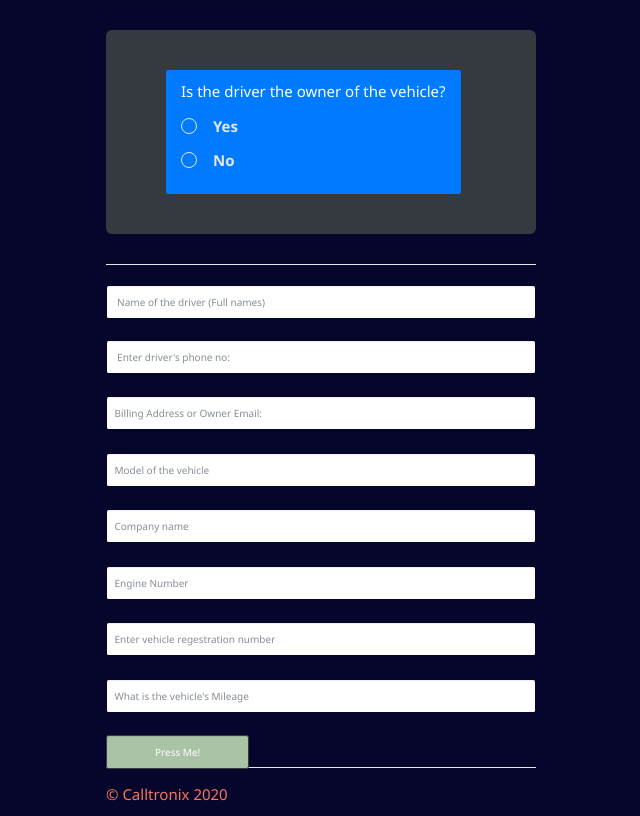
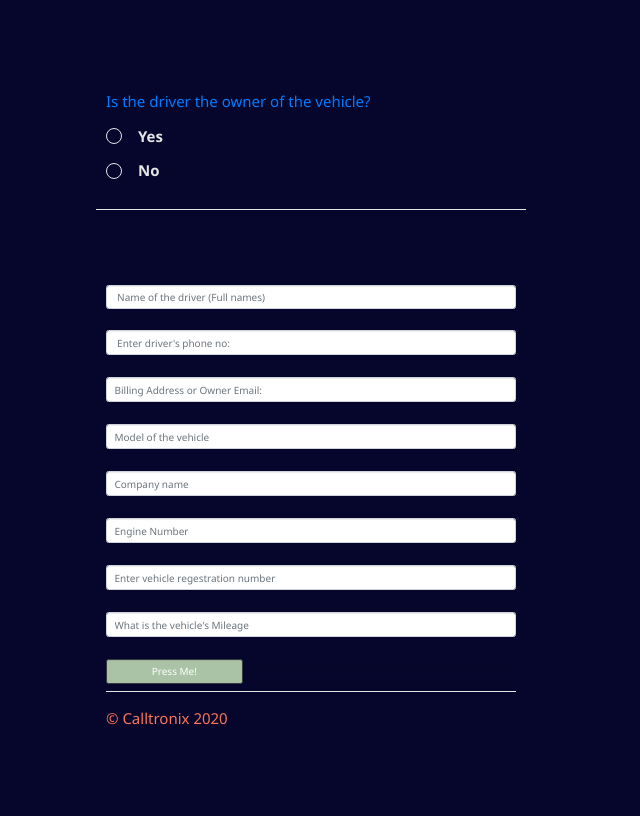
Before and after one commit to x0can/Automate-it, a Flask app: page /attendant in a window 1280 px wide. Shown: the whole page, without its empty margins (319-959 px from the left). After the commit the page ends 725 px from the top, so only its background shows below. Run offline with Flask 2, Linux system fonts and the light colour scheme; some libraries are stand-ins or nearby versions.

Commit message:
update styles

```diff
--- a/app/templates/index.html
+++ b/app/templates/index.html
@@ -8,11 +8,12 @@
   <meta name="author" content="">
 
   <title>Store</title>
-  <link href="https://fonts.googleapis.com/css?family=Open+Sans" rel="stylesheet">
+  <!-- <link href="https://fonts.googleapis.com/css?family=Open+Sans" rel="stylesheet"> -->
   <link rel="stylesheet" href="http://maxcdn.bootstrapcdn.com/bootstrap/3.3.7/css/bootstrap.min.css">
+  <link rel="stylesheet" href="https://stackpath.bootstrapcdn.com/bootstrap/4.3.1/css/bootstrap.min.css" integrity="sha384-ggOyR0iXCbMQv3Xipma34MD+dH/1fQ784/j6cY/iJTQUOhcWr7x9JvoRxT2MZw1T" crossorigin="anonymous">
 
   <!-- Bootstrap core CSS -->
-  <link href="{{ url_for('static', filename='bootstrap.min.css') }}" rel="stylesheet">
+  <!-- <link href="{{ url_for('static', filename='bootstrap.min.css') }}" rel="stylesheet"> -->
 
   <!-- Custom styles for this template -->
   <link href="{{ url_for('static', filename='narrow-jumbotron.css') }}" rel="stylesheet">
@@ -34,11 +35,8 @@
     <div class="container" style="font-size: 15px">
 
     <div class="dark">
-    <div class="header clearfix white-text">
-      <nav class="jumbotron bg-dark mt-5" >
-          <ul class="nav nav-pills">
-            <li class="nav-item">
-              <a class="nav-link active" href="#">Is the driver the owner of the vehicle? <br>
+    <div class="header clearfix white-text mt">
+      <a class="nav-link active mt-5" href="#">Is the driver the owner of the vehicle? <br>
 
         <label>
           <input type="radio" style="position: absolute;left: 50%;top: 50%;opacity: 0;transform: translate(-50%,-50%);z-index: -1;" onclick="javascript:yesnoCheck();" required name="yesno"  id="yesCheck"  value="yesCheck">
@@ -55,10 +53,6 @@
         <div id="ifNo" style="display:none">
 
         </div>
-            </a>
-          </li>
-          </ul>
-        </nav>
 
 
 
```
Lines whose indentation alone changed are shown as unchanged.
